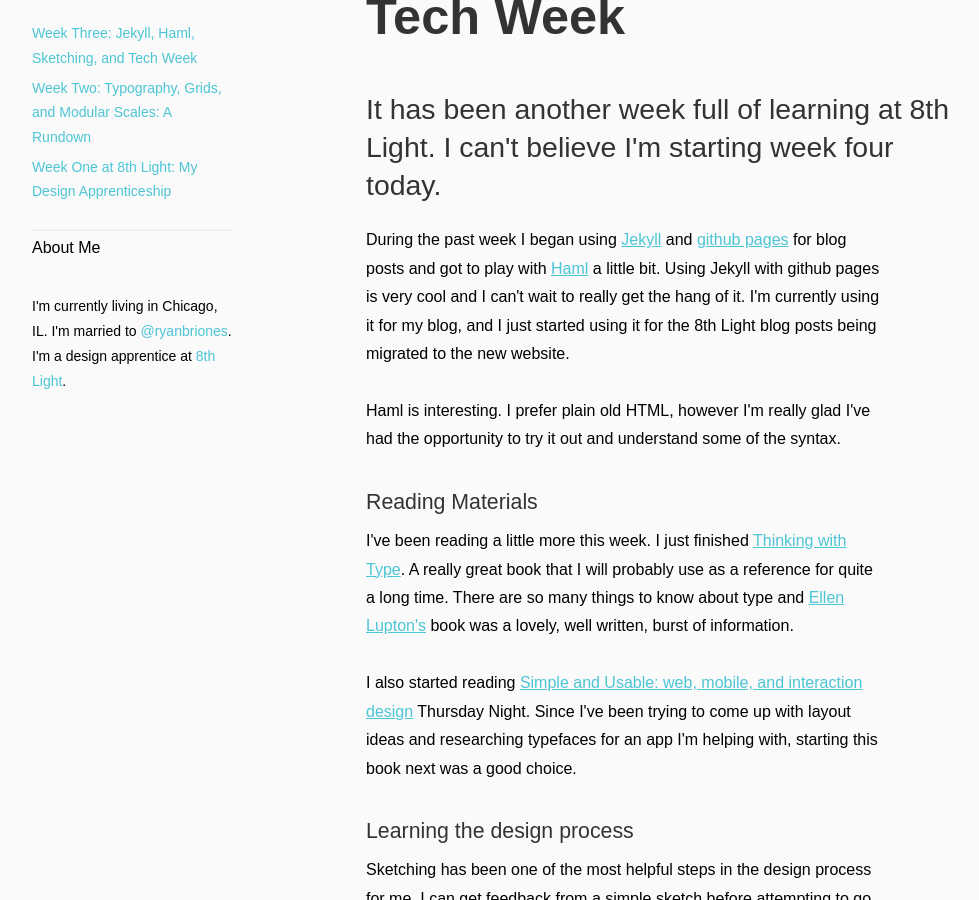
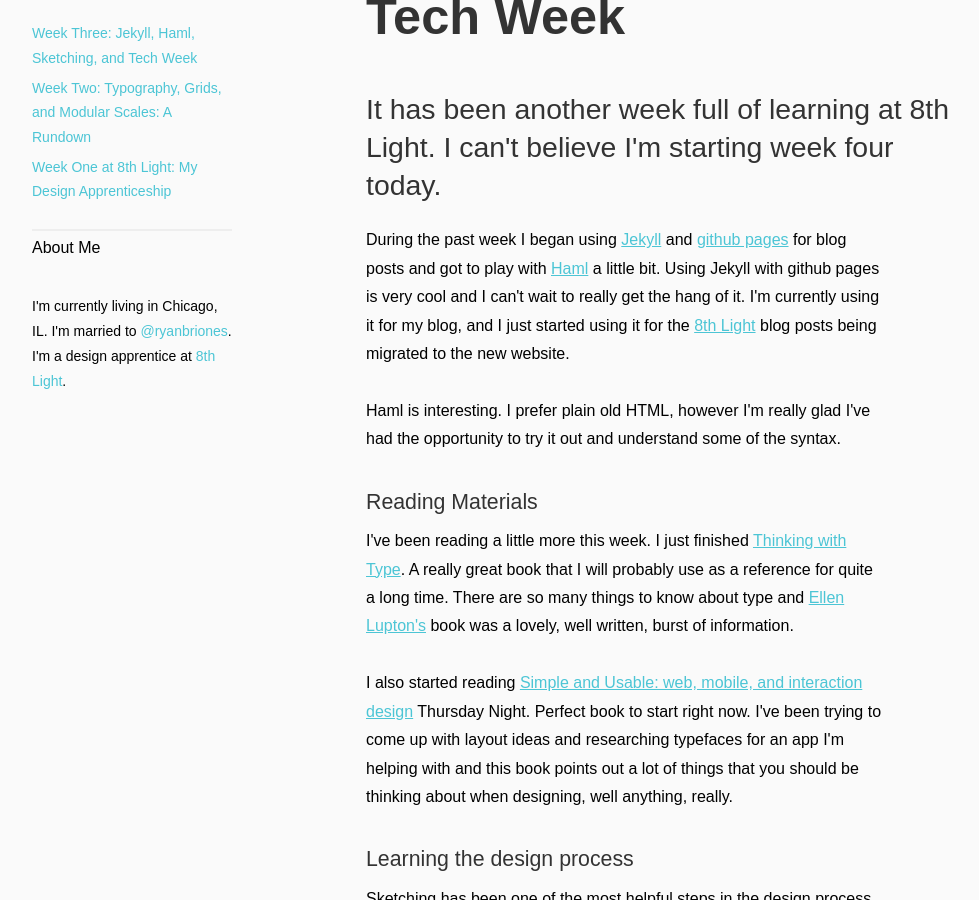
Before and after one commit to smbriones/smbriones.github.com, a Jekyll site: the page built from _posts/2011-07-25-week-three.html, in a window 1280 px wide and 900 px high, scrolled down 302 px. Shown: the whole window, without its empty margins (134-1113 px from the left). Built offline with Jekyll 4.4.1, drawn with Linux system fonts in a browser that asks for light colours; nearby versions of some CDN libraries.

Commit message:
making changes to blog post

```diff
--- a/_posts/2011-07-25-week-three.html
+++ b/_posts/2011-07-25-week-three.html
@@ -13,7 +13,8 @@
   <a href="http://jekyllrb.com/">Jekyll</a> and <a href="http://pages.github.com/">github pages</a>
   for blog posts and got to play with <a href="http://haml-lang.com/">Haml</a> a little bit.
   Using Jekyll with github pages is very cool and I can't wait to really get the hang of it. I'm
-  currently using it for my blog, and I just started using it for the 8th Light blog posts being
+  currently using it for my blog, and I just started using it for the
+  <a href="http://www.8thlight.com/">8th Light</a> blog posts being
   migrated to the new website.
 </p>
 <p>
@@ -34,8 +35,9 @@
 <p>
   I also started reading
   <a href="http://www.simpleandusable.com/">Simple and Usable: web, mobile, and interaction design</a>
-  Thursday Night. Since I've been trying to come up with layout ideas and researching typefaces for an app
-  I'm helping with, starting this book next was a good choice.</p>
+  Thursday Night. Perfect book to start right now. I've been trying to come up with layout ideas and
+  researching typefaces for an app I'm helping with and this book points out a lot of things that you
+  should be thinking about when designing, well anything, really.</p>
 
 <h3>Learning the design process</h3>
 
```
